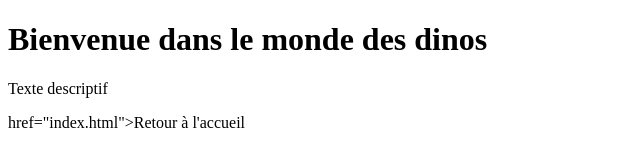
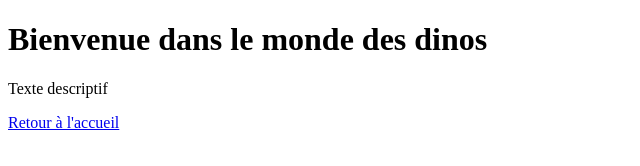
Before and after one commit to Vyan17/Vyan17.github.io, a plain HTML site: page index2.html in a window 1280 px wide. Shown: the whole page, without its empty margins (0-640 px from the left). Drawn offline with Linux system fonts and the light colour scheme.

Commit message:
Update index2.html

```diff
--- a/index2.html
+++ b/index2.html
@@ -9,7 +9,7 @@
 <body>
   <h1>Bienvenue dans le monde des dinos</h1>
   <p>Texte descriptif</p>
-  <a> href="index.html">Retour à l'accueil</a>
+  <a href="index.html">Retour à l'accueil</a>
 </body>
 
 </html>
```
